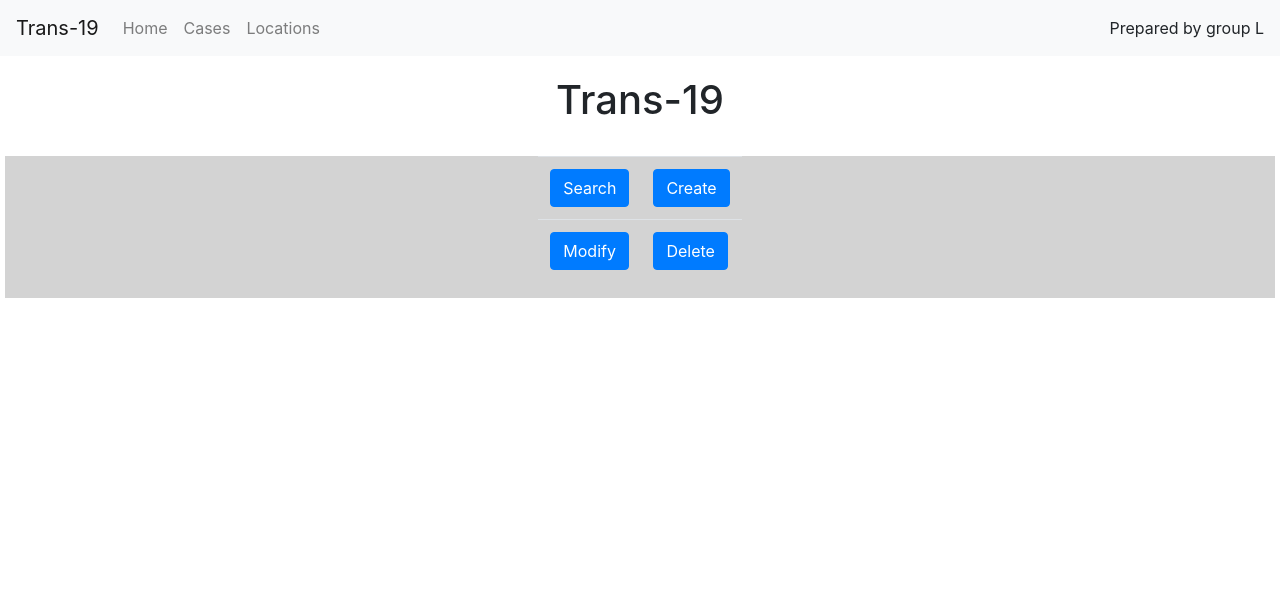
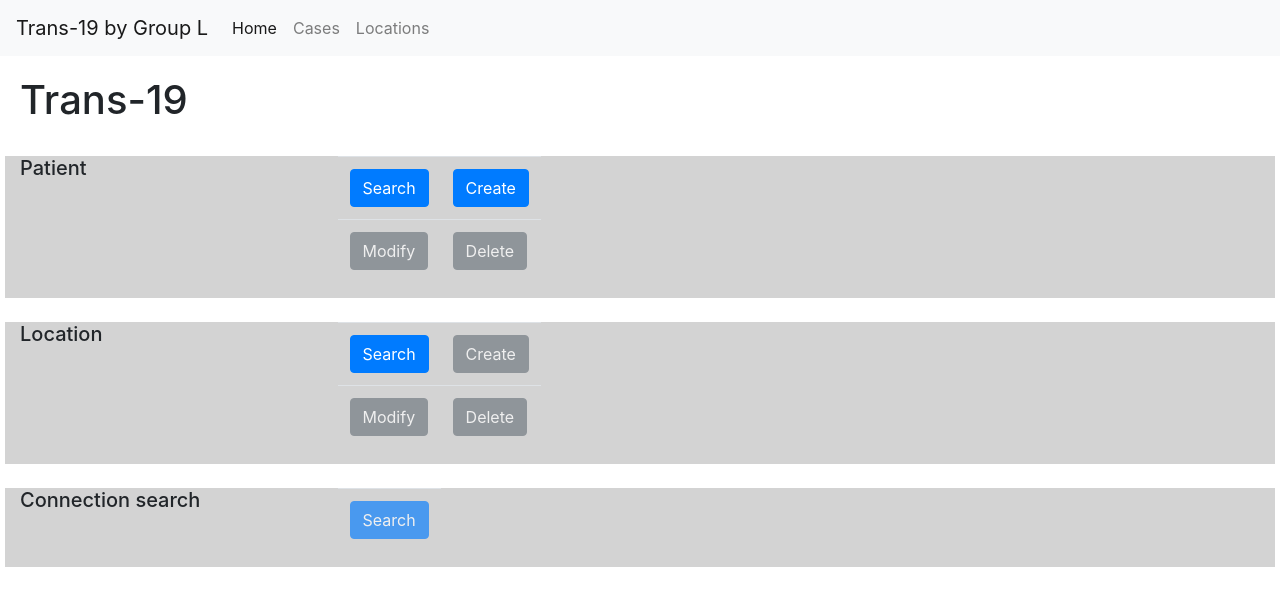
Before and after one commit to zupeter/trans19, a Django app: page / in a window 1280 px wide. Shown: the top 606 px of the page. Run offline with Django 3.2, Linux system fonts and the light colour scheme; some libraries are stand-ins or nearby versions.

Commit message:
updated home UI, navbar, add case button

```diff
--- a/src/templates/base.html
+++ b/src/templates/base.html
@@ -19,5 +19,10 @@
       {% endblock %}
 
     </div>
+    <!-- Optional JavaScript -->
+    <!-- jQuery first, then Popper.js, then Bootstrap JS -->
+    <script src="https://code.jquery.com/jquery-3.2.1.slim.min.js" integrity="sha384-KJ3o2DKtIkvYIK3UENzmM7KCkRr/rE9/Qpg6aAZGJwFDMVNA/GpGFF93hXpG5KkN" crossorigin="anonymous"></script>
+    <script src="https://cdnjs.cloudflare.com/ajax/libs/popper.js/1.12.9/umd/popper.min.js" integrity="sha384-ApNbgh9B+Y1QKtv3Rn7W3mgPxhU9K/ScQsAP7hUibX39j7fakFPskvXusvfa0b4Q" crossorigin="anonymous"></script>
+    <script src="https://maxcdn.bootstrapcdn.com/bootstrap/4.0.0/js/bootstrap.min.js" integrity="sha384-JZR6Spejh4U02d8jOt6vLEHfe/JQGiRRSQQxSfFWpi1MquVdAyjUar5+76PVCmYl" crossorigin="anonymous"></script>
   </body>
 </html>
--- a/src/templates/home.html
+++ b/src/templates/home.html
@@ -4,13 +4,16 @@
 
 <div class="row">
 	<div class='col'>
-		<h1 style="text-align:center"> Trans-19 </h1>
+		<h1> Trans-19 </h1>
 		<br>
 	</div>
 </div>
-<div class="row justify-content-center" style="background:lightgrey">
-	<div class='col-auto'>
-		<table class="table">
+<div class="row" style="background:lightgrey">
+	<div class="col-3">
+		<h5>Patient</h5>
+	</div>
+	<div class='col-6'>
+		<table class="table table-responsive">
 			<tr>
 				<td>
 					<a class="btn btn-primary" href="/case">Search</a>
@@ -21,10 +24,51 @@
 			</tr>
 			<tr>
 				<td>
-					<a class="btn btn-primary" href="/case/modify">Modify</a>
+					<a href="/case/modify" class="btn btn-secondary disabled" role="button" aria-disabled="true">Modify</a>
 				</td>
 				<td>
-					<a class="btn btn-primary" href="/case/delete">Delete</a>
+					<a href="/case/delete" class="btn btn-secondary disabled" role="button" aria-disabled="true">Delete</a>
+				</td>
+			</tr>
+		</table>
+	</div>
+</div>
+<br>
+<div class="row" style="background:lightgrey">
+	<div class="col-3">
+		<h5>Location</h5>
+	</div>
+	<div class='col-6'>
+		<table class="table table-responsive">
+			<tr>
+				<td>
+					<a class="btn btn-primary" href="/location">Search</a>
+				</td>
+				<td>
+					<a href="/location/create" class="btn btn-secondary disabled" role="button" aria-disabled="true">Create</a>
+				</td>
+			</tr>
+			<tr>
+				<td>
+					<a href="/location/modify" class="btn btn-secondary disabled" role="button" aria-disabled="true">Modify</a>
+				</td>
+				<td>
+					<a href="/location/delete" class="btn btn-secondary disabled" role="button" aria-disabled="true">Delete</a>
+				</td>
+			</tr>
+		</table>
+	</div>
+</div>
+<br>
+<div class="row" style="background:lightgrey">
+	<div class="col-3">
+		<h5>Connection search</h5>
+	</div>
+	<div class="col-auto">
+		<table class="table table-responsive">
+			<tr>
+				<td>
+					<a href="/search" class="btn btn-primary disabled" role="button" aria-disabled="true">Search</a>
 				</td>
 			</tr>
 		</table>
--- a/src/templates/navbar.html
+++ b/src/templates/navbar.html
@@ -1,23 +1,20 @@
 <nav class="navbar navbar-expand-lg navbar-light bg-light">
-  <a class="navbar-brand" href="">Trans-19</a>
+  <a class="navbar-brand" href="/">Trans-19 by Group L</a>
   <button class="navbar-toggler" type="button" data-toggle="collapse" data-target="#navbarSupportedContent" aria-controls="navbarSupportedContent" aria-expanded="false" aria-label="Toggle navigation">
     <span class="navbar-toggler-icon"></span>
   </button>
 
   <div class="collapse navbar-collapse" id="navbarSupportedContent">
     <ul class="navbar-nav mr-auto">
-      <li class="nav-item">
-        <a class="nav-link" href="/">Home</a>
+      <li class="nav-item active">
+        <a class="nav-link" href="/">Home <span class="sr-only">(current)</span></a>
       </li>
       <li class="nav-item">
-        <a class="nav-link" href="/case/">Cases</a>
+        <a class="nav-link" href="/case">Cases</a>
       </li>
       <li class="nav-item">
-        <a class="nav-link" href="/location/">Locations</a>
+        <a class="nav-link" href="/location">Locations</a>
       </li>
     </ul>
-    <span class="narbar-text">
-      Prepared by group L
-    </span>
   </div>
 </nav>
```
Also changed, not shown: src/record/templates/case/list.html (+7 -3 lines).
